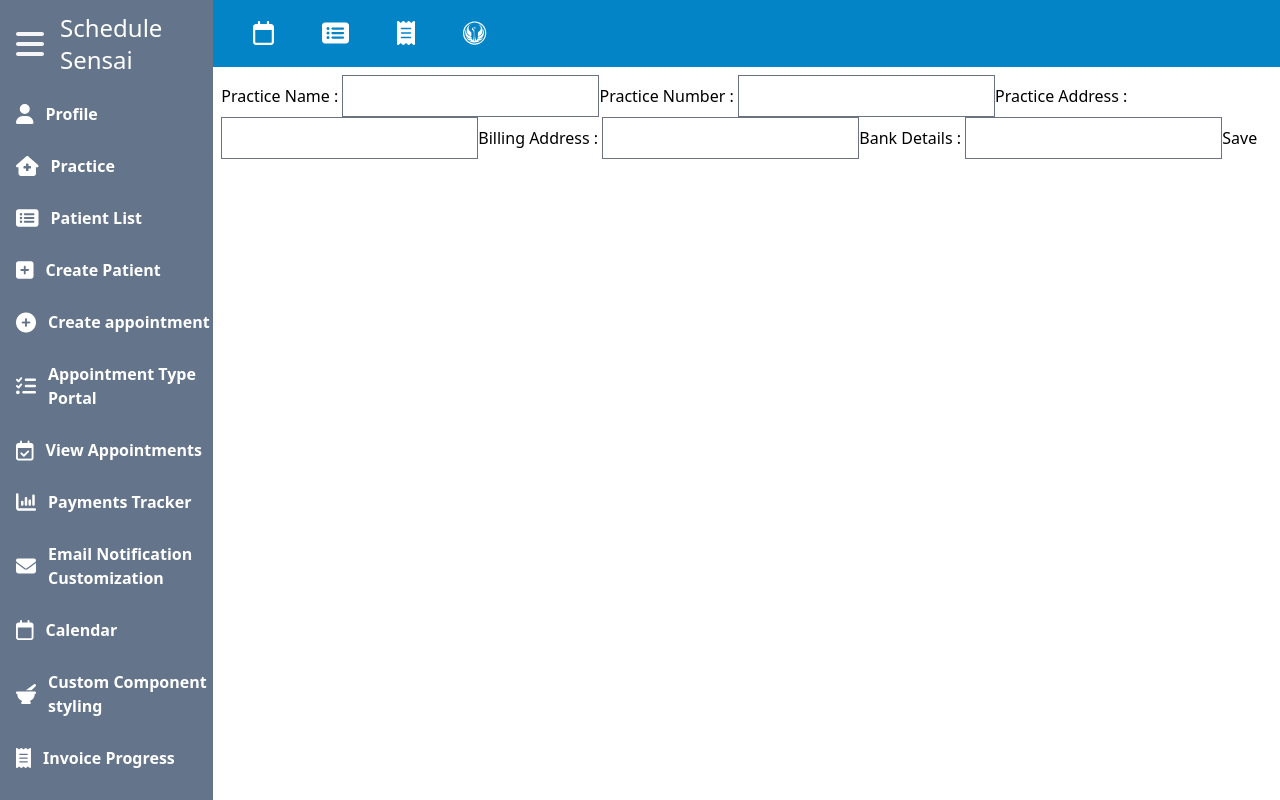
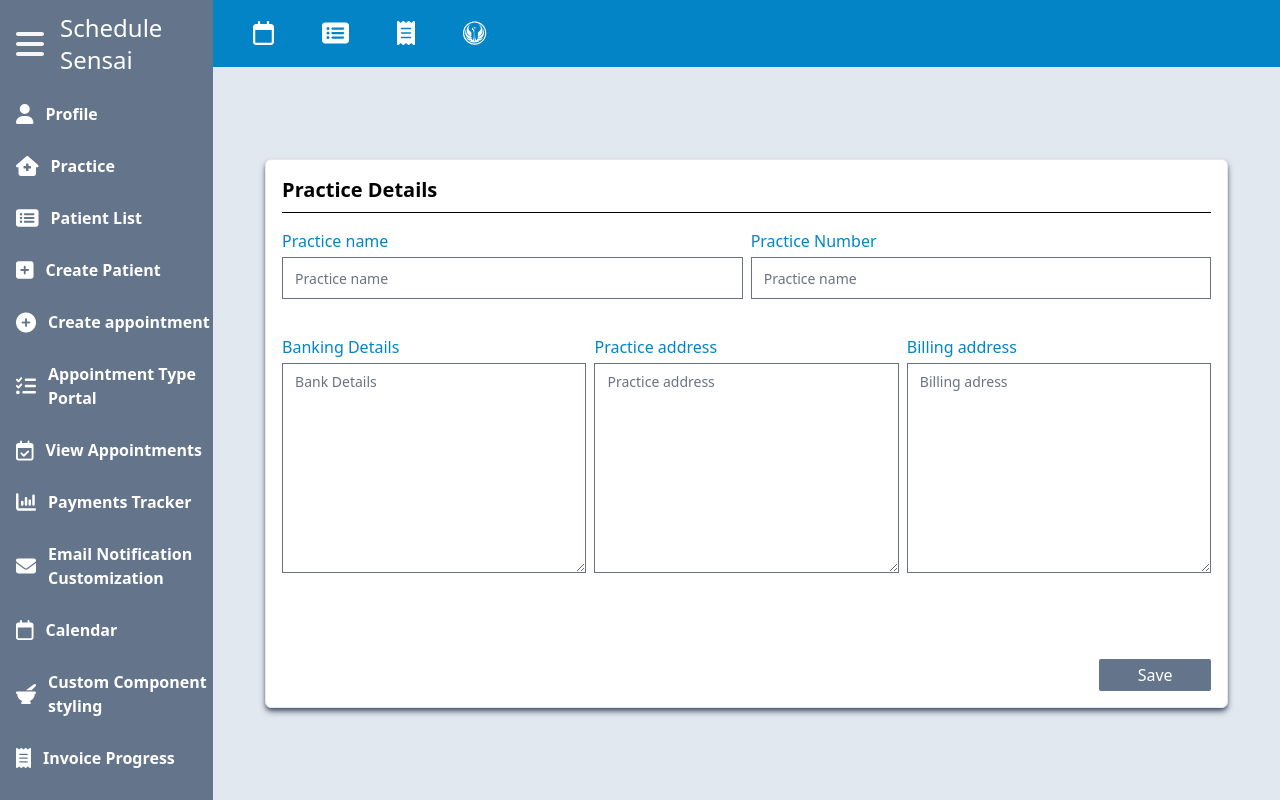
Before and after one commit to Mathers-za/practice-management-frontend, a React (Create React App) app: page /practice in a window 1280 px wide. Built offline with nearby package versions, Linux system fonts and the light colour scheme; no server answers.

Commit message:
Completed practice details page styling. minor refactoring.

```diff
--- a/src/components/CreatePatient.js
+++ b/src/components/CreatePatient.js
@@ -1,13 +1,17 @@
 import { useState } from "react";
 import { usePostData } from "../CustomHooks/serverStateHooks";
 import TextInput from "./textInput";
+import Input from "./miscellaneous components/DisplayTextInput";
+import SubmitButton from "./miscellaneous components/SubmitButton";
+import GenericTopBar from "./miscellaneous components/GenericTopBar";
+import FullWithButton from "./miscellaneous components/FullWidthButton";
 
-export default function CreatePatient({ profileId }) {
+export default function CreatePatient({ profileId, hideComponent }) {
   const { handlePost } = usePostData(`/patients/create${profileId}`);
   const [patientInfo, setPatientInfo] = useState({});
 
-  function handleChange(e) {
-    const { name, value } = e.target;
+  function handleChange(event) {
+    const { name, value } = event.target;
 
     setPatientInfo((prev) => ({
       ...prev,
@@ -17,45 +21,59 @@ export default function CreatePatient({ profileId }) {
 
   return (
     <>
+      <GenericTopBar label="Create a patient" onclick={hideComponent} />
       <form
-        onSubmit={(e) => {
-          e.preventDefault();
+        className="grid grid-cols-2 gap-x-3 mt-4"
+        onSubmit={(event) => {
+          event.preventDefault();
           handlePost(patientInfo);
           setPatientInfo({});
         }}
       >
-        <TextInput
+        <Input
           type="text"
           name="first_name"
-          value={patientInfo.first_name ?? ""}
+          value={patientInfo.first_name || ""}
           labelText="First Name"
-          onChange={handleChange}
+          onchange={handleChange}
           required={true}
+          bottomInfo="Patients First name is a required field"
+          placeholder="First Name"
         />
-        <TextInput
+        <Input
           type="text"
           name="last_name"
-          value={patientInfo.last_name ?? ""}
+          value={patientInfo.last_name || ""}
           labelText="Last Name"
-          onChange={handleChange}
+          onchange={handleChange}
+          placeholder="Last name"
+          bottomInfo="The patients last name"
         />
-        <TextInput
+        <Input
           type="email"
           name="email"
-          value={patientInfo.email ?? ""}
+          value={patientInfo.email || ""}
           labelText="Email"
-          onChange={handleChange}
+          onchange={handleChange}
+          placeholder="Email"
+          bottomInfo="Email required if you wish to send notificcations to your patients/clients."
         />
-        <TextInput
-          type="text"
+        <Input
+          type="tel"
           name="contact_number"
           value={patientInfo.contact_number ?? ""}
           labelText="Contact number"
-          onChange={handleChange}
+          onchange={handleChange}
+          pattern="^\+27\d{9}$"
+          placeholder="Phone number"
+          bottomInfo="Valid phone number expected eg: +27825385432"
         />
-        <button disabled={Object.keys(patientInfo).length === 0} type="submit">
-          Save
-        </button>
+        <div className="col-span-2 ">
+          <FullWithButton
+            contentText="Save"
+            disabled={Object.keys(patientInfo).length === 0}
+          />
+        </div>
       </form>
     </>
   );
--- a/src/components/Pages/Dashboard.js
+++ b/src/components/Pages/Dashboard.js
@@ -10,6 +10,10 @@ import { useAppointmentDataFromCreateAppointment } from "../../zustandStore/stor
 export default function DashBoard({ profileIdStateSetter }) {
   const setGlobalProfileData = useAppointmentDataFromCreateAppointment(
     (state) => state.setProfileData
+  );
+
+  const setGlobalPracticeDetailsData = useAppointmentDataFromCreateAppointment(
+    (state) => state.setPracticeDetails
   );
   const { data, httpStatus } = useFetchData(
     `/profile/view`,
@@ -34,7 +38,9 @@ export default function DashBoard({ profileIdStateSetter }) {
 
         profileIdStateSetter(data.id);
 
-        practiceMutation.mutate({ profile_id: data.id });
+        const { data: practiceDetailsData } =
+          await practiceMutation.mutateAsync({ profile_id: data.id });
+        setGlobalPracticeDetailsData(practiceDetailsData);
         emailNotificationMutation.mutate({ profile_id: data.id });
         sessionStorage.setItem("initialLogin", "false");
       } catch (error) {
@@ -63,7 +69,7 @@ export default function DashBoard({ profileIdStateSetter }) {
             <MainMenuSideBar />
           </div>
         </div>
-        <div className="col-start-3 col-end-13 row-start-2 row-end-13 p-2  ">
+        <div className="col-start-3 col-end-13 row-start-2 row-end-13 p-2  bg-slate-200 ">
           <Outlet />
         </div>
       </div>
--- a/src/components/PracticeDetails.js
+++ b/src/components/PracticeDetails.js
@@ -1,25 +1,39 @@
 import { useEffect, useState } from "react";
-import TextInput from "./textInput";
 import { useFetchData, usePatchData } from "../CustomHooks/serverStateHooks";
+import Input from "./miscellaneous components/DisplayTextInput";
+import SubmitButton from "./miscellaneous components/SubmitButton";
+import CustomTextArea from "./miscellaneous components/CustomTextArea";
+import { useAppointmentDataFromCreateAppointment } from "../zustandStore/store";
 
 export default function PracticeDetails({ profileId }) {
-  const { data, httpStatus } = useFetchData(
+  const { data: practiceDetailsData } = useFetchData(
     `/practiceDetails/view${profileId}`,
     "practiceDetails"
   );
-  const [practiceData, setPracticeData] = useState(data ?? {});
+  const setGlobalPracticeDetailsData = useAppointmentDataFromCreateAppointment(
+    (state) => state.setPracticeDetails
+  );
+
+  const [practiceData, setPracticeData] = useState({});
   const [changes, setChanges] = useState({});
 
-  const { handlePatch, patchMutation } = usePatchData(
+  const { patchMutation } = usePatchData(
     `/practiceDetails/update${practiceData?.id}`,
     "practiceDetails"
   );
 
+  async function handleSubmit(event) {
+    event.preventDefault();
+    const { data } = await patchMutation.mutateAsync(changes);
+    setGlobalPracticeDetailsData(data);
+    setPracticeData({});
+  }
+
   useEffect(() => {
-    if (httpStatus === 200) {
-      setPracticeData(data);
+    if (practiceDetailsData) {
+      setPracticeData(practiceDetailsData);
     }
-  }, [data]);
+  }, [practiceDetailsData]);
 
   function handleChange(event) {
     const { name, value } = event.target;
@@ -29,62 +43,91 @@ export default function PracticeDetails({ profileId }) {
       [name]: value,
     }));
 
-    if (value !== practiceData[name]) {
     setChanges((prev) => ({
       ...prev,
       [name]: value === "" ? null : value,
     }));
   }
-  }
 
   return (
     <>
-      <form>
-        <TextInput
+      <div className="flex justify-center items-center min-w-full min-h-full overflow-auto ">
+        <div className="w-11/12 border  p-4 justify-center bg-white  shadow-md  shadow-slate-600 rounded-md ">
+          <form
+            onSubmit={handleSubmit}
+            className="grid grid-cols-6  gap-x-2 gap-y-4"
+          >
+            <div className="col-span-6  border-b border-black  ">
+              <h1 className="text-xl font-semibold   mb-2 ">
+                Practice Details
+              </h1>
+            </div>
+            <div className="col-span-3">
+              <Input
+                labelText="Practice name"
+                name="practice_name"
+                placeholder="Practice name"
+                value={practiceData?.practice_name || ""}
+                onchange={handleChange}
                 type="text"
-          name="practice_name"
-          labelText="Practice Name"
-          value={practiceData?.practice_name || ""}
-          onChange={handleChange}
+                bottomInfo="Business name you would liketo display on invoices"
               />
-        <TextInput
+            </div>
+            <div className="col-span-3">
+              <Input
+                labelText="Practice Number"
+                name="practice_num"
+                placeholder="Practice name"
+                value={practiceData?.practice_num || ""}
+                onchange={handleChange}
                 type="text"
-          name="practice_num"
-          labelText="Practice Number"
-          value={practiceData?.practice_num || ""}
-          onChange={handleChange}
+                bottomInfo="Practice number to be displayed on your invoices"
               />
-        <TextInput
-          type="text"
+            </div>
+
+            <div className="col-span-2">
+              <CustomTextArea
+                onchange={handleChange}
+                name="bank_details"
+                placeholder="Bank Details"
+                value={practiceData?.bank_details || ""}
+                labelText="Banking Details"
+                bottomInfo="These banking details will show on invoices"
+              />
+            </div>
+
+            <div className="col-span-2">
+              <CustomTextArea
+                labelText={"Practice address"}
+                placeholder="Practice address"
+                bottomInfo="Your practice/business address that will appear in the appointment email notifications."
+                value={practiceData?.practice_address || ""}
                 name="practice_address"
-          labelText="Practice Address"
-          value={practiceData?.practice_address || ""}
-          onChange={handleChange}
+                onchange={handleChange}
               />
-        <TextInput
-          type="text"
+            </div>
+            <div className="col-span-2">
+              <CustomTextArea
+                labelText="Billing address"
+                bottomInfo={
+                  "This billiing address will appear on your invoices"
+                }
                 name="billing_address"
-          labelText="Billing Address"
                 value={practiceData?.billing_address || ""}
-          onChange={handleChange}
+                onchange={handleChange}
+                placeholder="Billing adress"
               />
-        <TextInput
-          type="text"
-          name="bank_details"
-          labelText="Bank Details"
-          onChange={handleChange}
-          value={practiceData?.bank_details || ""}
+            </div>
+
+            <div className="col-span-6 flex justify-end items-end ">
+              <SubmitButton
+                disable={Object.keys(changes).length === 0}
+                text="Save"
               />
-        <button
-          disabled={Object.keys(changes).length === 0}
-          onClick={() => {
-            handlePatch(changes);
-            setChanges({});
-          }}
-        >
-          Save
-        </button>
+            </div>
           </form>
+        </div>
+      </div>
     </>
   );
 }
--- /dev/null
+++ b/src/components/miscellaneous components/CustomTextArea.js
@@ -0,0 +1,32 @@
+export default function CustomTextArea({
+  name,
+  onchange,
+  labelText,
+  placeholder,
+  bottomInfo,
+  value,
+  cols = 10,
+  rows = 8,
+}) {
+  return (
+    <>
+      <div className="group min-w-full min-h-full space-y-1 ">
+        <label className="text-sky-600  ring-sky-400  group-hover:text-blue-800 cursor-text block  ">
+          {labelText}
+        </label>
+        <textarea
+          cols={cols}
+          rows={rows}
+          className="peer/textArea min-w-full placeholder:text-sm"
+          name={name}
+          placeholder={placeholder}
+          onChange={onchange ? (event) => onchange(event) : null}
+          value={value}
+        ></textarea>
+        <p className="opacity-0 mt-1  peer-focus/textArea:opacity-100 text-sm text-slate-500">
+          {bottomInfo}
+        </p>
+      </div>
+    </>
+  );
+}
--- a/src/components/miscellaneous components/FullWidthButton.js
+++ b/src/components/miscellaneous components/FullWidthButton.js
@@ -3,7 +3,7 @@ export default function FullWithButton({ contentText, onclick, disabled }) {
     <>
       <button
         disabled={disabled}
-        className=" disabled:bg-slate-200 disabled:text-black disabled:text-opacity-50 disabled:cursor-default  text-white bg-sky-400 text font-semibold hover:bg-opacity-80 ease-in duration-[50ms] rounded-sm cursor-pointer select-none min-w-full text-center py-3 "
+        className=" disabled:bg-slate-500  disabled:text-white disabled:cursor-default  text-white bg-sky-400 text font-semibold hover:bg-opacity-80 ease-in duration-[50ms] rounded-sm cursor-pointer select-none min-w-full text-center py-3 "
         onClick={() => (onclick ? onclick() : null)}
       >
         {contentText}
--- a/src/components/miscellaneous components/SubmitButton.js
+++ b/src/components/miscellaneous components/SubmitButton.js
@@ -4,11 +4,7 @@ export default function SubmitButton({ onclick, text, disable = false }) {
       <button
         disabled={disable}
         onClick={onclick ? () => onclick() : null}
-        className={
-          !disable
-            ? ` select-none bg-sky-500  ease-in duration-75 cursor-pointer  text-black min-w-28 max-w-28 py-1 rounded-sm active:text-black ri hover:bg-sky-600 hover:text-white  hover:ring-2 ring-sky-400 ring-offset-1`
-            : "select-none text-black bg-slate-500 cursor-default  min-w-28 max-w-28 py-1 rounded-sm "
-        }
+        className={`select-none bg-sky-500 disabled:bg-slate-500 disabled:text-white   ease-in duration-75 cursor-pointer  text-black min-w-28 max-w-28 py-1 rounded-sm active:text-black ri hover:bg-sky-600 hover:text-white  hover:ring-2 ring-sky-400 ring-offset-1`}
       >
         {text || "Submit"}
       </button>
--- a/src/zustandStore/store.js
+++ b/src/zustandStore/store.js
@@ -1,4 +1,5 @@
 import { create } from "zustand";
+import PracticeDetails from "../components/PracticeDetails";
 
 const usePaymentsPageStore = create((set) => ({
   paymentsPageDropDownStates: {},
@@ -104,10 +105,13 @@ export const useAppointmentDataFromCreateAppointment = create((set) => ({
   appointmentTypeData: {},
   appointmentData: {},
   profileData: {},
+  practiceDetails: {},
   setPatientData: (patientDataObj) => set({ patientData: patientDataObj }),
   setAppointmentTypeData: (apptypeDataObj) =>
     set({ appointmentTypeData: apptypeDataObj }),
   setAppointmentData: (appointmentDataObj) =>
     set({ appointmentData: appointmentDataObj }),
   setProfileData: (profileDataObj) => set({ profileData: profileDataObj }),
+  setPracticeDetails: (practiceDataObj) =>
+    set({ practiceDetails: practiceDataObj }),
 }));
```
Also changed, not shown: src/components/Profile.js (+11 -5 lines). Lines whose indentation alone changed are shown as unchanged.
